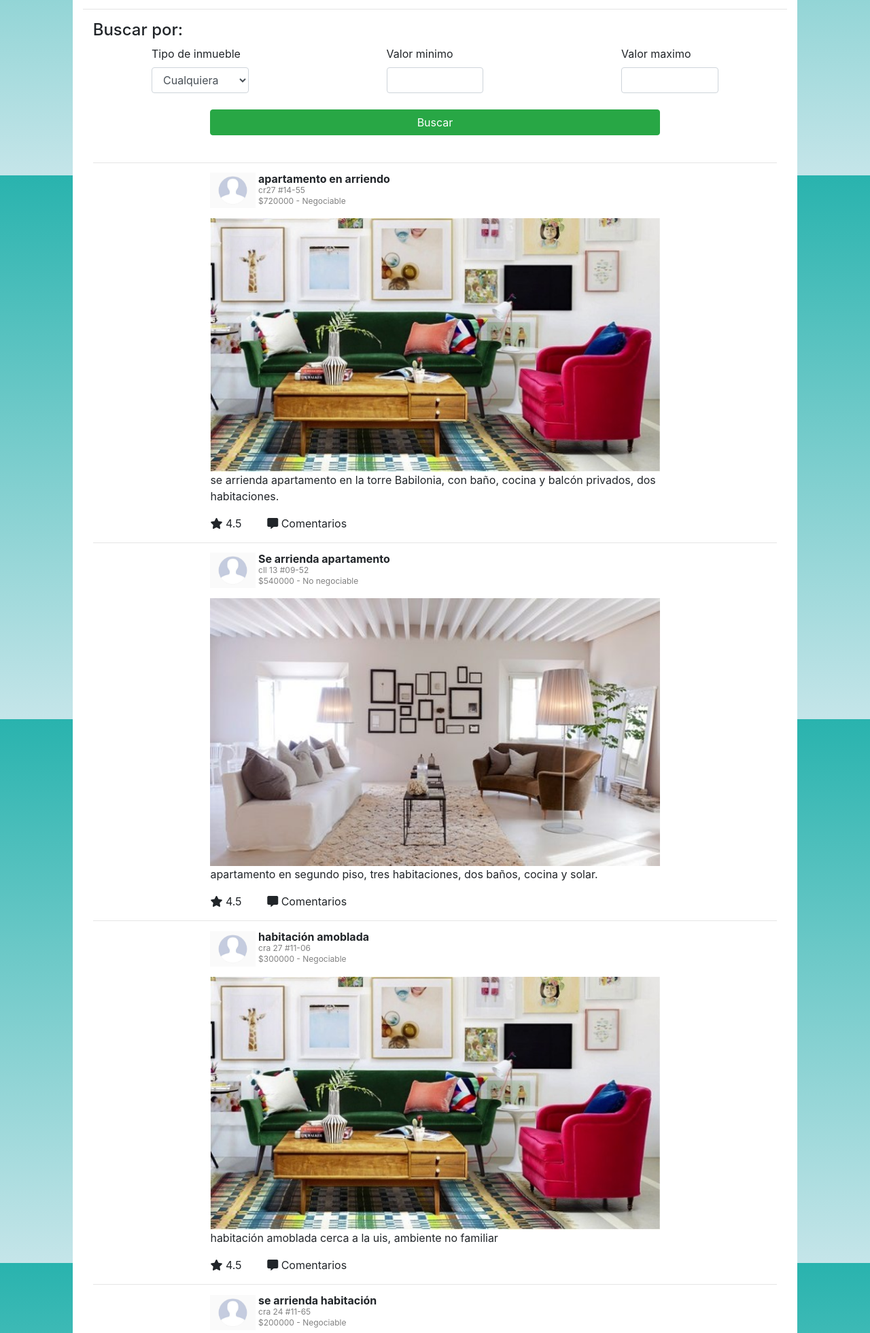
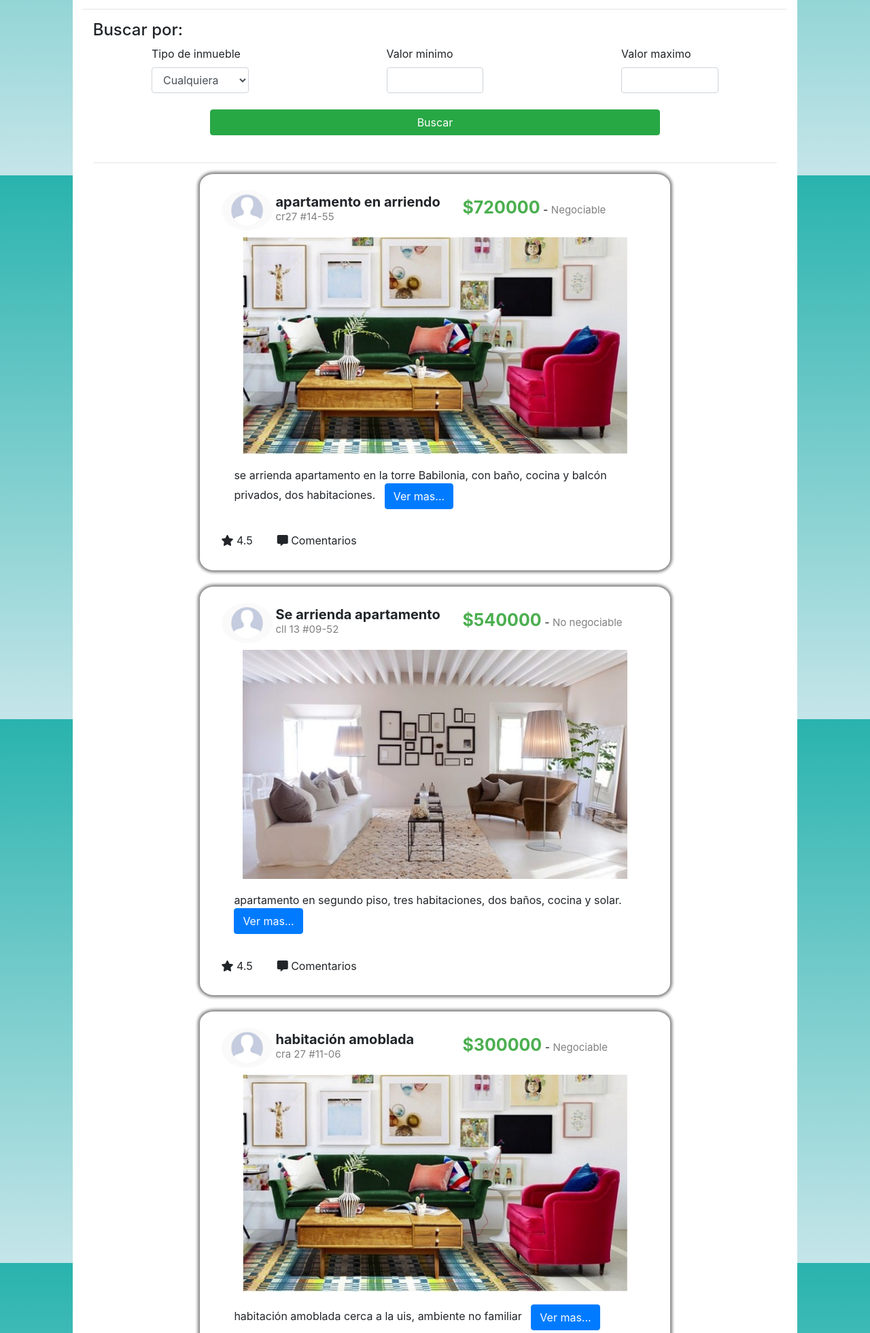
Before and after one commit to OscarAnCorzo/red_house, a PHP site: page / in a window 1280 px wide. Shown: the part 542-2503 px from the top of the page at 68% size. Run offline with PHP 8.4, Linux system fonts and the light colour scheme; data comes from the database, SQL or seed files in the repository; some libraries are stand-ins or nearby versions.

Commit message:
mejoras a la vista de inicio

```diff
--- a/estilo.css
+++ b/estilo.css
@@ -27,34 +27,62 @@
     #         #####   #######   #######  #######   ######  #     #   ###### #######   #####   #    ##
 
 */
+
+.contenidoPublicacion{
+    padding: 3%;
+    border-radius: 3%;
+    box-shadow: 0 0 4px 3px grey;
+}
+
 .divImagenPerfil{
     display: inline-block;
-    width: 10%;
+    width: 12%;
     position: relative;
-    bottom: 15px;
+    bottom: 10px;
+    border-radius: 50%;
 }
 
 .encabezadoPublicacion{
     display: inline-block;
-    line-height: 15px;
+    line-height: 20px;
+    width: 40%;
+}
 
+.divPrecio{
+    width: 43%;
+    display: inline-block;
+    position: relative;
+    bottom: 10px;
+    padding-left:3%;
 }
 
 .tituloPublicacion{
     display: inline-block;
-    font-size: 16px;
+    font-size: 20px;
     font-weight: bold;
 }
 
 
 .subtituloPublicacion{
     display: inline-block;
-    font-size: 12px;
+    font-size: 15px;
     color: gray;
+}
+
+.imagenPublicacion{
+    width: 90%;
+    margin-left:auto;
+    margin-right:auto;
 }
 
 .botonPublicacion{
     padding-right: 5%;
+}
+
+.descripcionPublicacion{
+    padding: 3%;
+    margin-left: auto;
+    margin-right: auto;
 }
 
 .fondo{
--- a/index.php
+++ b/index.php
@@ -133,26 +133,29 @@
                     ?>
                             <div class="row">
                                 <div class="col-md-2"></div>
-                                <div class="col-md-8">
+                                <div class="col-md-8 contenidoPublicacion">
                                     <div class="divImagenPerfil">
-                                        <img src="imagenes/im_perfil.png" alt="foto de perfil" style="width: 100%">
+                                        <img src="imagenes/im_perfil.png" alt="foto de perfil" style="width: 100%; border-radius: 50%;">
                                     </div>
                                     <div class="encabezadoPublicacion">
                                         <span class="tituloPublicacion"><?PHP echo $publicacion['nombre'];?></span></br>
                                         <span class="subtituloPublicacion"><?PHP  echo $publicacion['ubicacion'];?></span></br>
-                                        <span class="subtituloPublicacion">$<?PHP echo $publicacion['precio'];?> -
+                                    </div>
+                                    <div class="divPrecio">
+                                        <span class="tituloPublicacion" style="color:#4CAF50;font-size:25px;">$<?PHP echo $publicacion['precio'];?></span> - <span class="subtituloPublicacion">
                                             <?PHP
                                                 if($publicacion['negociable'] == '0') $negociable = 'No negociable';
                                                 else $negociable = 'Negociable';
 
                                                 echo $negociable;
-                                            ;?></span>
+                                            ;?>
+                                        </span>
                                     </div>
                                     <div class="imagenPublicacion">
-                                        <img <?PHP echo 'src='.$publicacion['urlImagen'];?> alt="foto de perfil" style="width: 100%">
+                                        <img <?PHP echo 'src='.$publicacion['urlImagen'];?> alt="Publicacion" style="width: 100%">
                                     </div>
                                     <div class="descripcionPublicacion">
-                                        <p><?PHP echo $publicacion['descripcion'];?></p>
+                                        <p><?PHP echo $publicacion['descripcion'];?> &nbsp <button type="button" class="btn btn-primary"style="padding-top:1%;">Ver mas...</button></p>
                                     </div>
                                     <div class="botonesPublicacion">
                                         <span class="botonPublicacion"><i class="fas fa-star"></i> 4.5</span>
@@ -164,7 +167,7 @@
 
                                 </div>
                             </div>
-                            <hr>
+                            <br>
                     <?PHP
                         }
                     ?>
```
